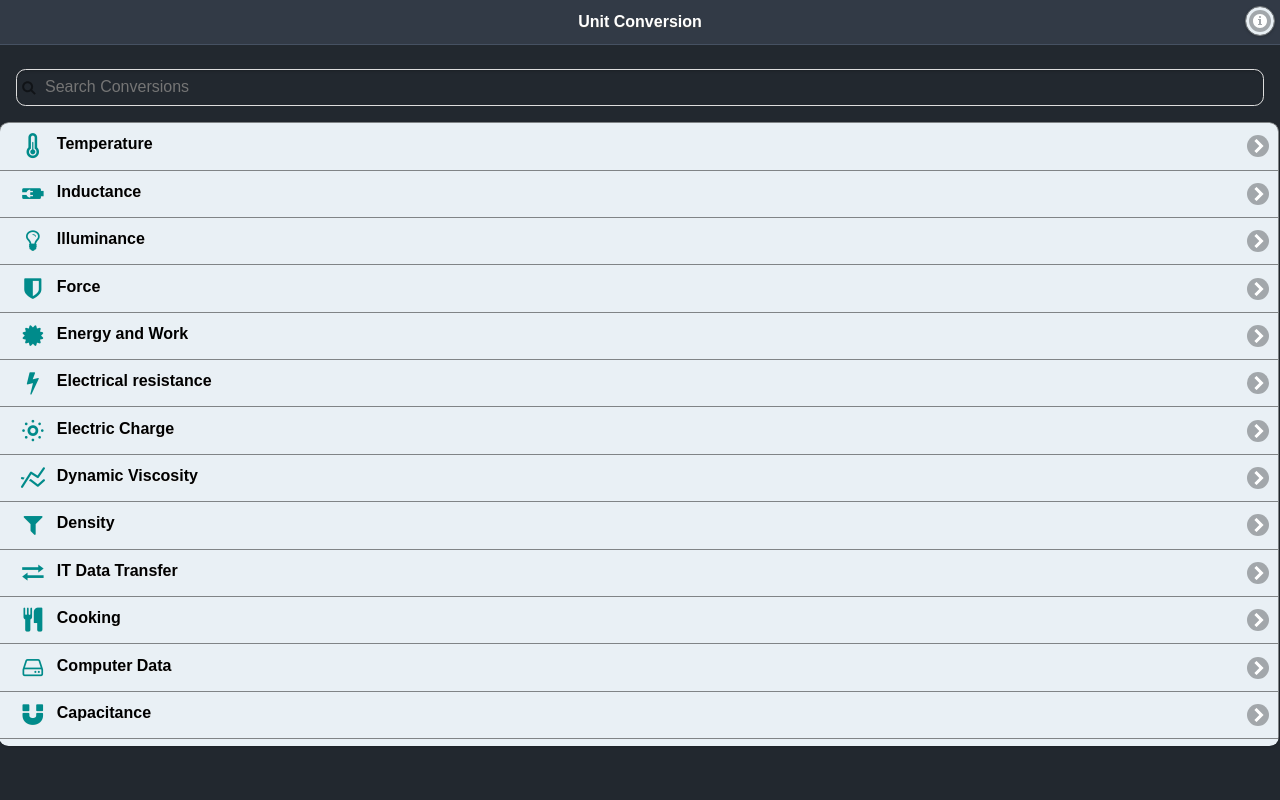
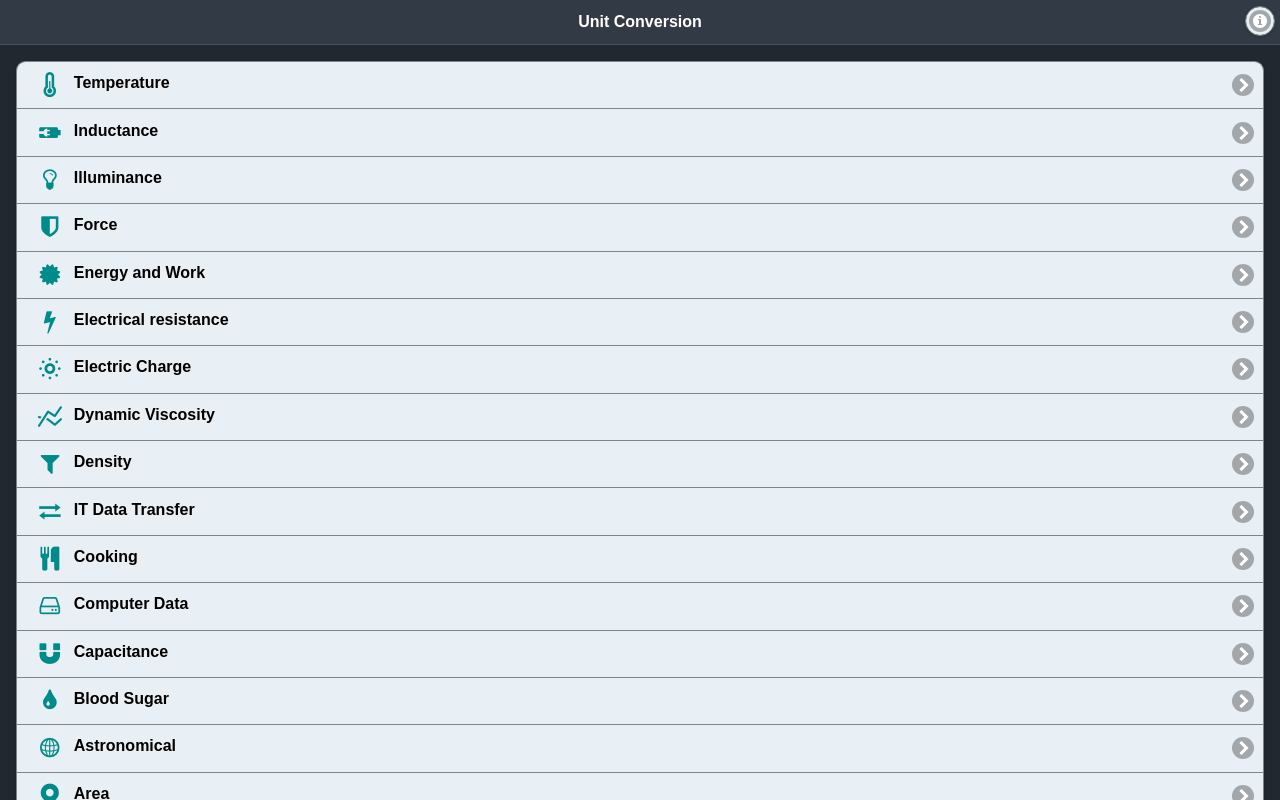
Before and after one commit to rushikesh/UnitConversion, a plain HTML site: page index.html in a window 1280 px wide. Drawn offline with Linux system fonts and the light colour scheme.

Commit message:
removed listview search filter

```diff
--- a/index.html
+++ b/index.html
@@ -15,13 +15,13 @@
 	.ui-body-a{
 		background-color: #22282f;
 	}
-	#convList{
-		position: fixed;
-		overflow: auto;
-		width: 100%;
-		height: 78%;
-		left:-1;
-	}
+/* 	#convList{
+	position: fixed;
+	overflow: auto;
+	width: 100%;
+	height: 78%;
+	left:-1;
+} */
 	.ui-listview-inset, .ui-panel-inner>.ui-listview-inset {
 		margin: 0 !important;
 	}
@@ -91,11 +91,11 @@
 				}
 
 			});
-
+			/*
 			$(document).bind('pagechange', function() {
 				$('#convList').listview('refresh');
 			});
-
+			*/
 		});
 
 		function showConversionPg(li){
@@ -227,7 +227,7 @@
 			<a href="#popupBasic" data-position-to="window" data-transition="fade" data-rel="popup" id="infoicon" data-icon="info" class="ui-btn-right" data-iconpos="notext">Info</a>
 		</div>
 		<div data-role="content" data-theme="a">
-			<ul id="convList" data-role="listview" data-filter="true" data-filter-theme="a" data-filter-placeholder="Search Conversions" data-inset="true">
+			<ul id="convList" data-role="listview" data-inset="true">
 
 			</ul>
 		</div>
@@ -241,7 +241,7 @@
 	<!-- Start of second page -->
 	<div data-role="page" id="convPage" class="cstmPage">
 		<div data-role="header" data-position="fixed">
-			<a href="#mainPage" data-icon="arrow-l" data-role="button" data-theme="a" data-transition="slideUp" data-iconpos="notext">Back</a>
+			<a href="#" data-rel="back" data-icon="arrow-l" data-role="button" data-theme="a" data-transition="slideUp" data-iconpos="notext">Back</a>
 			<h1 id="ucTitle"></h1>
 		</div>
 		<div data-role="content" id="content2">
```
